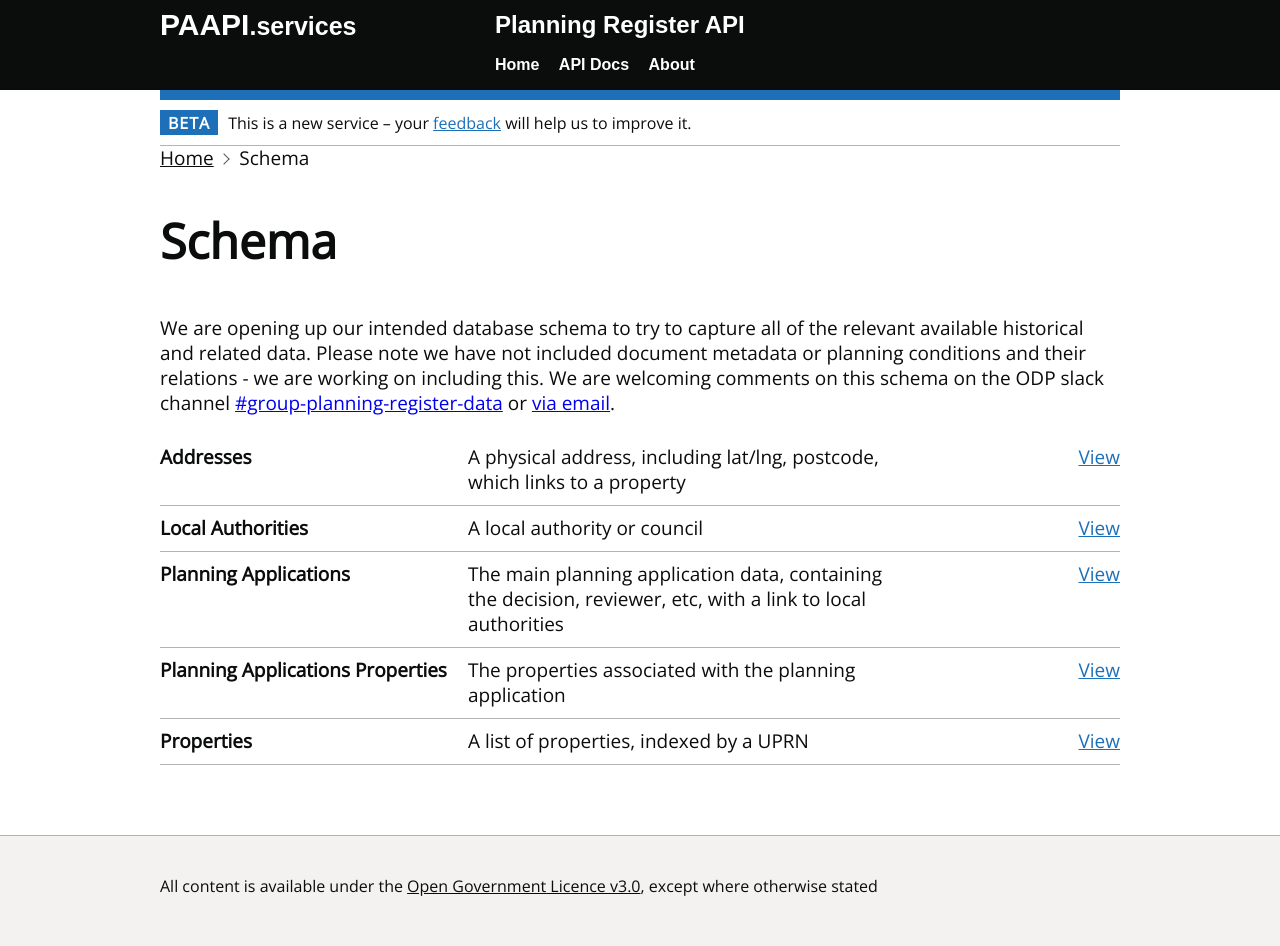
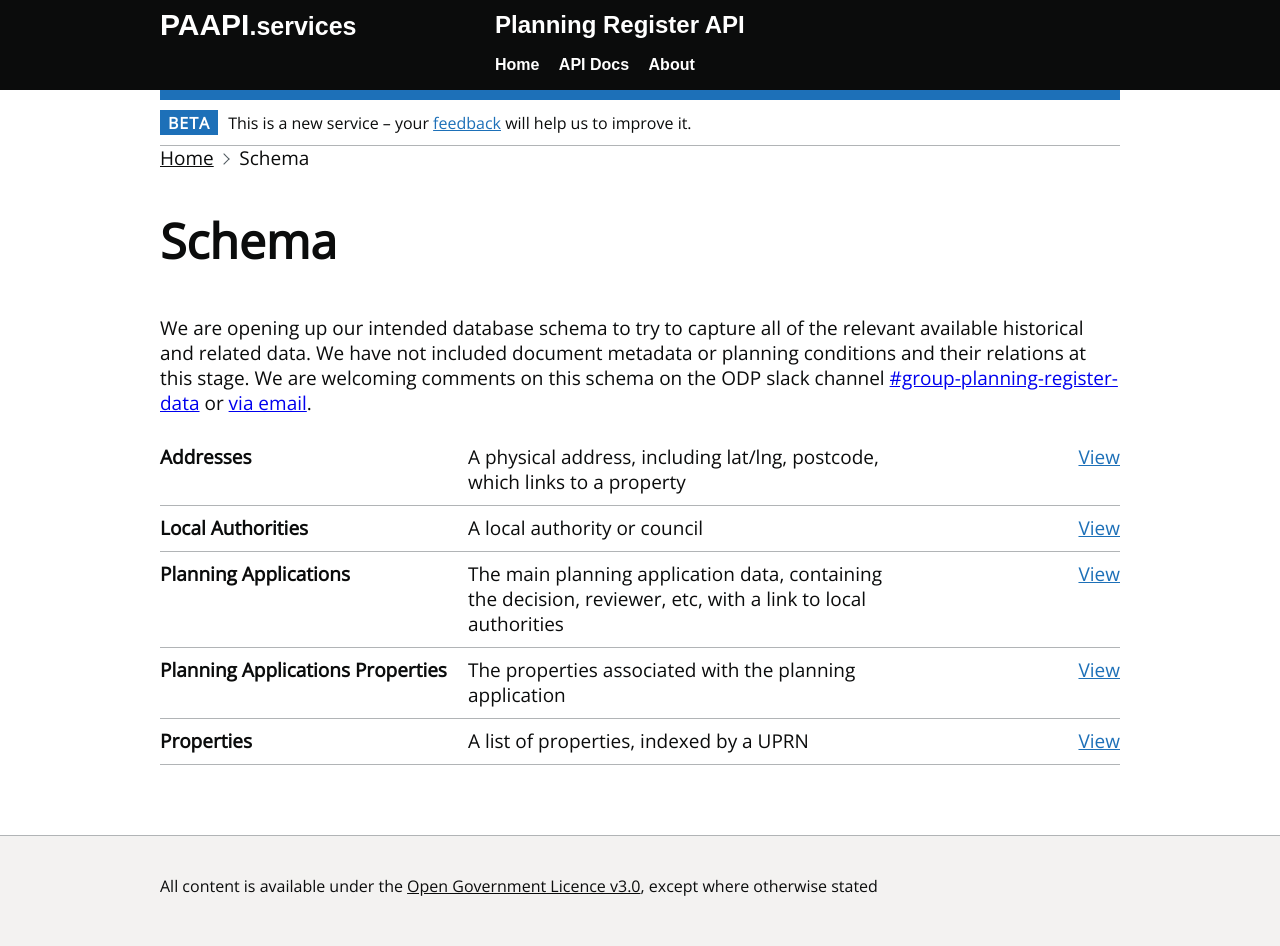
Before and after one commit to unboxed/paapi, a Jekyll site: the page built from docs/storing-data/schema/index.md, in a window 1280 px wide. Built offline with Jekyll 4.4.1, drawn with Linux system fonts in a browser that asks for light colours.

Commit message:
Changed context

```diff
--- a/docs/storing-data/schema/index.md
+++ b/docs/storing-data/schema/index.md
@@ -6,7 +6,7 @@ description: Schema
 ---
 
 
-We are opening up our intended database schema to try to capture all of the relevant available historical and related data. Please note we have not included document metadata or planning conditions and their relations - we are working on including this. We are welcoming comments on this schema on the ODP slack channel [#group-planning-register-data](https://opendigitalplanning.slack.com/archives/C04MB9HA6N6) or [via email](mailto:bops.register.feedback@unboxed.co).
+We are opening up our intended database schema to try to capture all of the relevant available historical and related data. We have not included document metadata or planning conditions and their relations at this stage. We are welcoming comments on this schema on the ODP slack channel [#group-planning-register-data](https://opendigitalplanning.slack.com/archives/C04MB9HA6N6) or [via email](mailto:bops.register.feedback@unboxed.co).
 
 <dl class="govuk-summary-list">
   <div class="govuk-summary-list__row">
```
